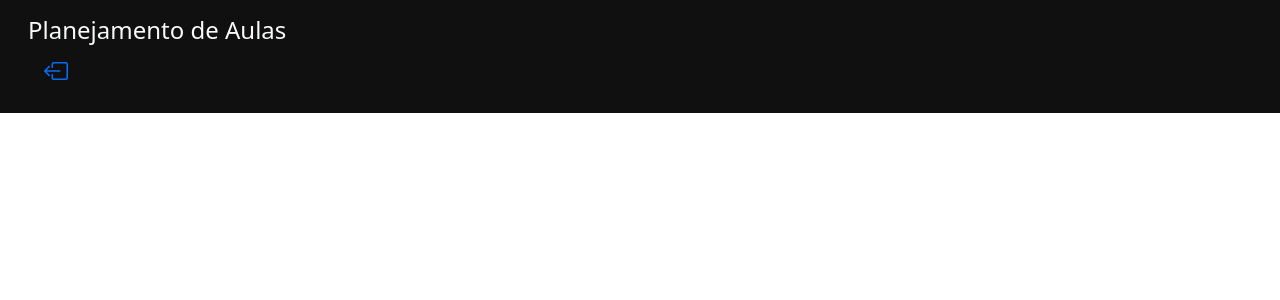
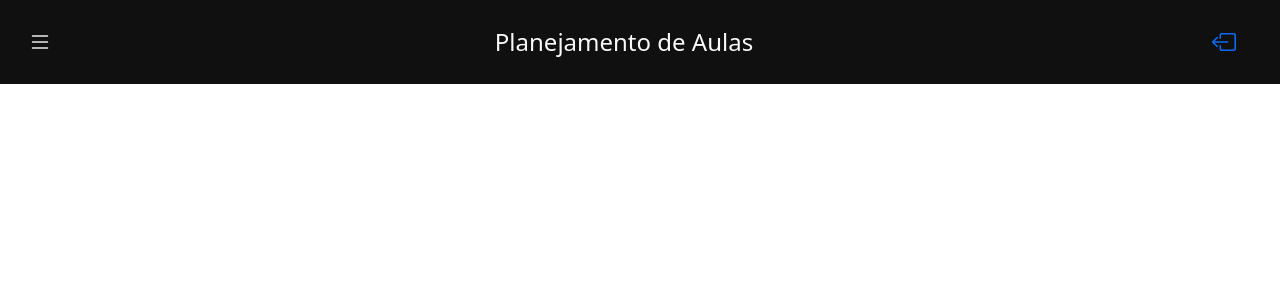
Before and after one commit to hpe-palermo/planejamento-de-aulas, a React (Vite) app in the folder react-app/: page /home in a window 1280 px wide. Shown: the top 300 px of the page. Built offline with nearby package versions, Linux system fonts and the light colour scheme.

Commit message:
Update NavBar.jsx

```diff
--- a/react-app/src/components/NavBar.jsx
+++ b/react-app/src/components/NavBar.jsx
@@ -3,16 +3,20 @@ import styled from "styled-components";
 
 const MenuToogle = styled.div`
     display: none;
+
+    @media (max-width: 1023px) {
+        display: inline
+    }
 `;
 
 function NavBar() {
     return (
-        <nav className="nav p-3 text-light" style={{backgroundColor: '#101010'}}>
-            <div className="container-fluid">
-                <MenuToogle className="menu-toggle active fs-4" id="open-sidebar">
+        <nav className="nav p-3 text-light w-100" style={{backgroundColor: '#101010'}}>
+            <div className="container-fluid d-flex justify-content-between">
+                <MenuToogle className="menu-toggle active fs-4 bg-sucess d-flex align-items-center" id="open-sidebar">
                     <i className="bi-list text-color"></i>
                 </MenuToogle>
-                <h1 className="navbar-brand mb-0 fs-4 text-color">Planejamento de Aulas</h1>
+                <h1 className="navbar-brand mb-0 fs-4 text-color bg-sucess d-flex align-items-center">Planejamento de Aulas</h1>
                 <div className="fs-4 text-color rounded-circle">
                     <a href="login.html" className="nav-link"><i className="bi-box-arrow-left"></i></a>
                 </div>
```
